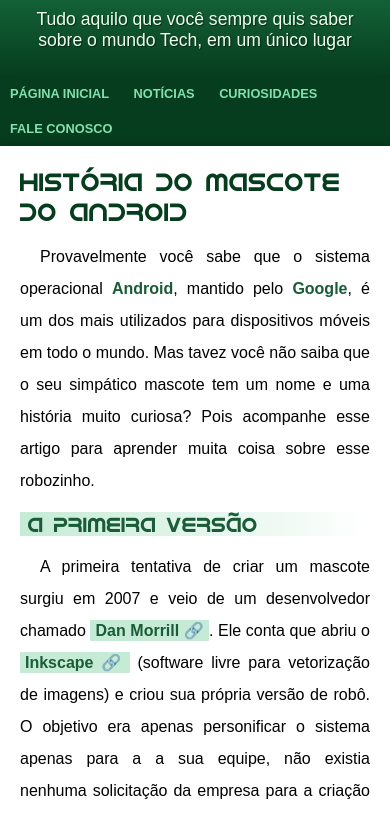
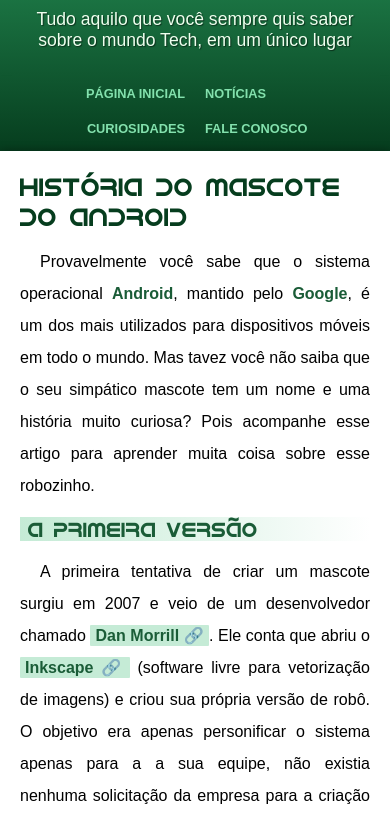
Before and after one commit to beatrizvsgoncalves/projeto-android, a plain HTML site: page index.html in a window 390 px wide. Shown: the part 152-967 px from the top of the page. Drawn offline with Linux system fonts and the light colour scheme.

Commit message:
nav mais responsivo

```diff
--- a/estilo/style.css
+++ b/estilo/style.css
@@ -42,7 +42,6 @@
   background: linear-gradient(180deg, var(--cor3) 0%, var(--cor5) 100%);
   min-height: 150px;
   padding-top: 20px;
-  text-align: center;
 }
 
 header > h1 {
@@ -51,6 +50,7 @@
   font-size: 3em;
   font-weight: normal;
   margin-bottom: 15px;
+  text-align: center;
   text-shadow: 2px 2px 0px rgba(0, 0, 0, 0.5);
 }
 
@@ -61,12 +61,13 @@
   margin: auto;
   max-width: 500px;
   padding: 10px 15px 25px 15px;
+  text-align: center;
   text-shadow: 1px 1px 1px rgba(0, 0, 0, 0.5) ;
 }
 
 nav {
   box-shadow: 0px 7px 7px rgba(0, 0, 0, 0.3);
-  background-color: var(--cor5);
+  margin: 0;
 }
 
 nav > a {
@@ -205,3 +206,19 @@
   color: var(--cor1);
   text-decoration: underline;
 }
+
+
+@media screen and (max-width: 470px){
+  nav {
+    display: grid;
+    grid-template-columns: 1fr 1fr;
+  }
+
+  nav a:nth-child(2n-1) {
+    text-align: right;
+  }
+
+  .pb-5 {
+    padding-bottom: 15px;
+  }
+}
--- a/index.html
+++ b/index.html
@@ -11,13 +11,13 @@
   <header>
     <h1>Curiosidades de Tecnologia</h1>
     <p>Tudo aquilo que você sempre quis saber sobre o mundo Tech, em um único lugar</p>
+    <nav>
+      <a href="#">Página Inicial</a>
+      <a href="#">Notícias</a>
+      <a href="#" class="pb-5">Curiosidades</a>
+      <a href="#" class="pb-5">Fale Conosco</a>
+    </nav>
   </header>
-  <nav>
-    <a href="#">Página Inicial</a>
-    <a href="#">Notícias</a>
-    <a href="#">Curiosidades</a>
-    <a href="#">Fale Conosco</a>
-  </nav>
   <main>
     <article>
       <h1>História do Mascote do Android</h1>
```
